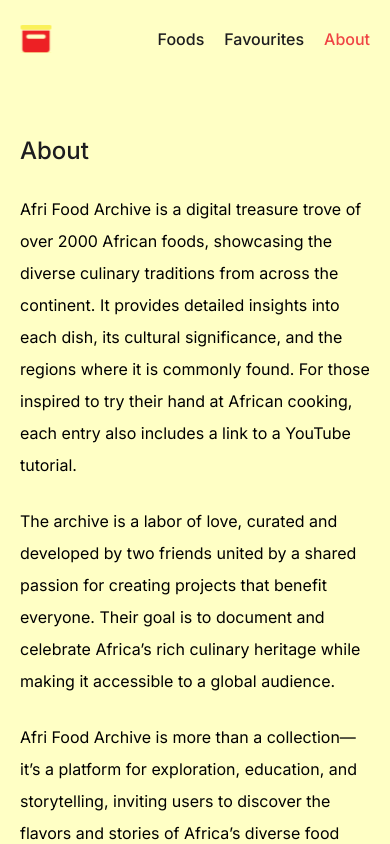
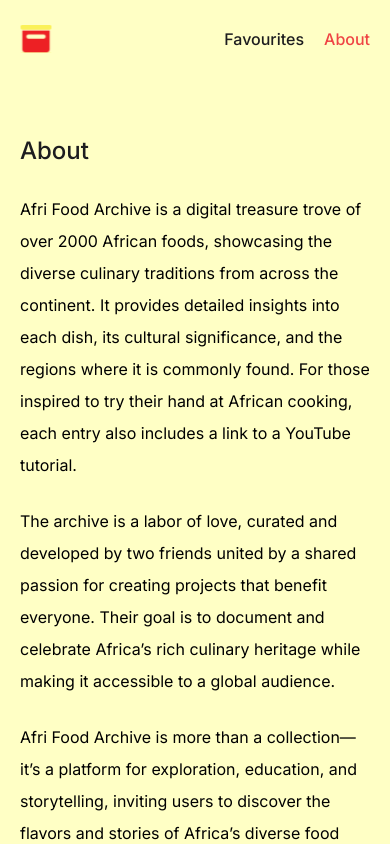
Before and after one commit to emmanuelolusola/afrifoodarchive, a React (Vite) app: page /about in a window 390 px wide. Shown: the top 844 px of the page. Built offline with nearby package versions, Linux system fonts and the light colour scheme; no server answers.

Commit message:
fixed the navbar to hide the foods link on mobile

```diff
--- a/src/components/NavBar/NavBar.jsx
+++ b/src/components/NavBar/NavBar.jsx
@@ -16,7 +16,7 @@ const NavBar = () => {
         <li>
           <Link
             to="/"
-            className={location.pathname === "/" ? "text-red-500" : ""}
+            className={`${location.pathname === "/" ? "text-red-500" : ""} md:block hidden`}
           >
             Foods
           </Link>
```
